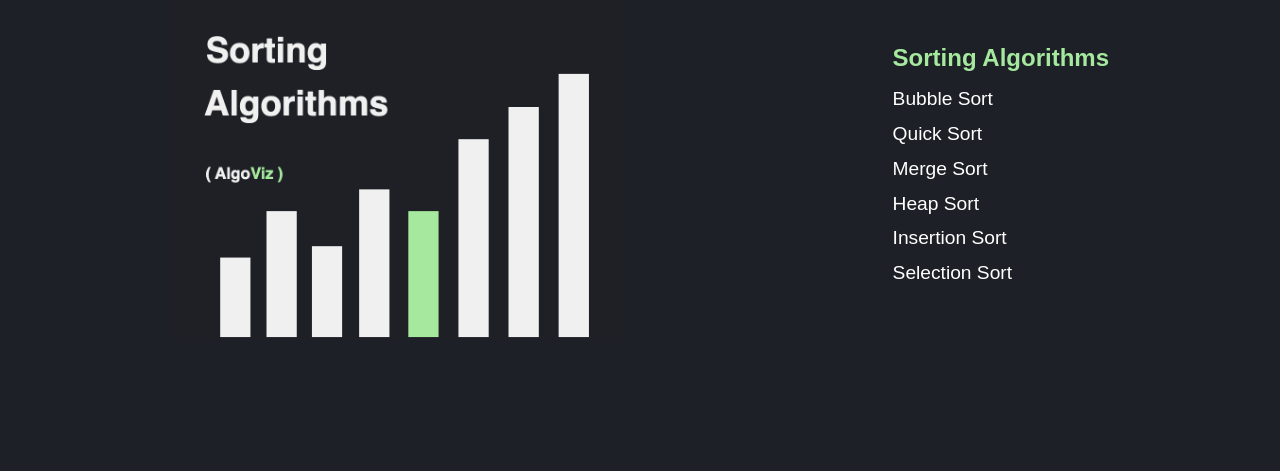
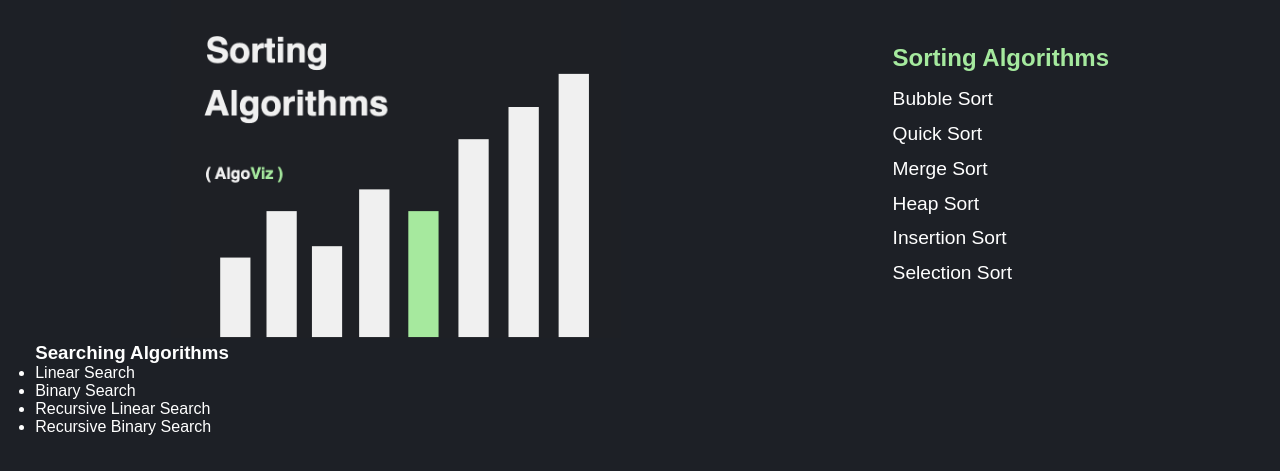
Before and after one commit to stian96/algorithm-visualizer, a Python web app: template app/templates/index.html in a window 1280 px wide. Shown: the part 1338-1809 px from the top of the page. Before the commit the page ends 1676 px from the top, so only its background shows below. Run offline with Jinja, Linux system fonts and the light colour scheme; the template is opened without the code that fills it, so the values that code supplies are empty.

```diff
--- a/app/static/css/style.css
+++ b/app/static/css/style.css
@@ -135,7 +135,7 @@ body {
     margin-bottom: 1.5em;
 }
 
-.algorithms-container {
+.sorting-container {
     display: flex;
     justify-content: center;
     align-items: center;
@@ -148,6 +148,11 @@ body {
 .category-image img {
     width: 100%;
     height: auto;
+    transition: transform 0.2s ease-in-out;
+}
+
+.category-image img:hover {
+    transform: scale(1.05);
 }
 
 .category-list {
@@ -161,12 +166,17 @@ body {
     color: #a5e99e;
 }
 
-.algorithm-list {
+.sorting-list {
     list-style: none;
     font-size: 1.2em;
 }
 
-.algorithm-list li {
+.sorting-list li {
     margin-bottom: 0.8rem;
     font-size: 1em;
 }
+
+.sorting-list li:hover {
+    color:#a5e99e;
+    cursor: pointer;
+}
--- a/app/templates/index.html
+++ b/app/templates/index.html
@@ -61,19 +61,33 @@
         </section>
         <section id="algorithms">
             <h2>Algorithms</h2>
-            <div class="algorithms-container">
+            <div class="sorting-container">
                 <div class="category-image">
                     <img src="../static/img/image.png" alt="Sorting Algorithms Image">
                 </div>
                 <div class="category-list">
                     <h3>Sorting Algorithms</h3>
-                    <ul class="algorithm-list">
+                    <ul class="sorting-list">
                         <li>Bubble Sort</li>
                         <li>Quick Sort</li>
                         <li>Merge Sort</li>
                         <li>Heap Sort</li>
                         <li>Insertion Sort</li>
                         <li>Selection Sort</li>
+                    </ul>
+                </div>
+            </div>
+            <div class="searching-container">
+                <div class="searching-image">
+                    <!-- Add search image-->
+                </div>
+                <div class="searching-list">
+                    <h3>Searching Algorithms</h3>
+                    <ul class="searching-list">
+                        <li>Linear Search</li>
+                        <li>Binary Search</li>
+                        <li>Recursive Linear Search</li>
+                        <li>Recursive Binary Search</li>
                     </ul>
                 </div>
             </div>
```
Also changed, not shown: app/static/img/image2.png (added).
